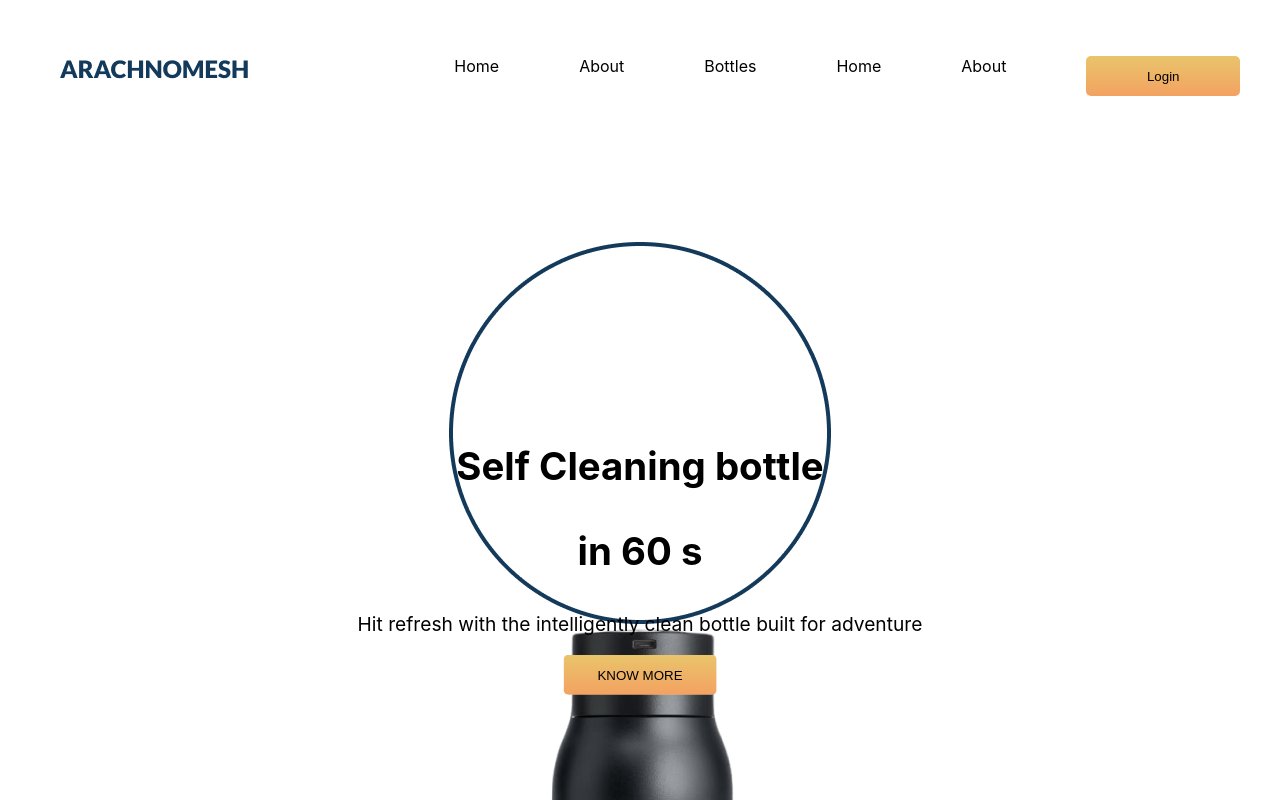
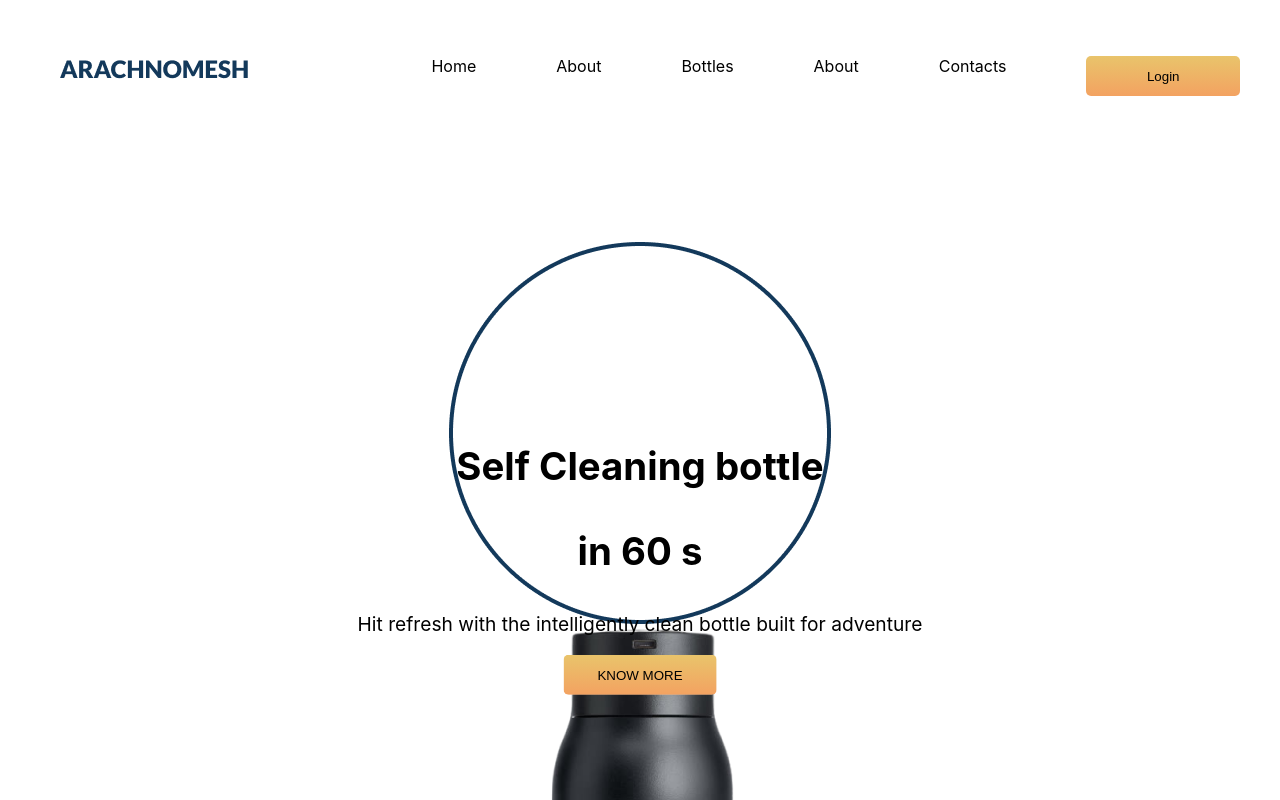
Before and after one commit to Arijit-123/ARACHNOMESH.github.io, a React (Create React App) app: page / in a window 1280 px wide. Shown: the top 800 px of the page. Built offline with nearby package versions, Linux system fonts and the light colour scheme.

Commit message:
Update Menubar.js

```diff
--- a/src/Components/Menubar.js
+++ b/src/Components/Menubar.js
@@ -11,8 +11,8 @@ const Menubar = () => {
       <li>Home</li>
       <li>About</li>
       <li>Bottles</li>
-      <li>Home</li>
       <li>About</li>
+      <li>Contacts</li>
      <li> <button id='button-menu'>Login</button></li>
     </ul>
       </div>
```
